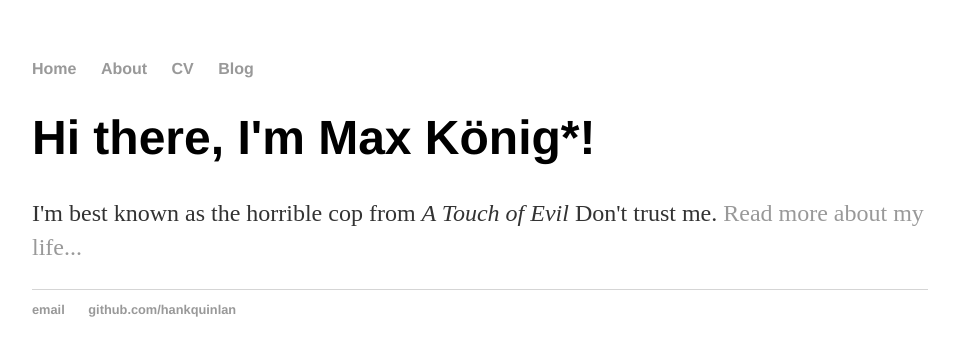
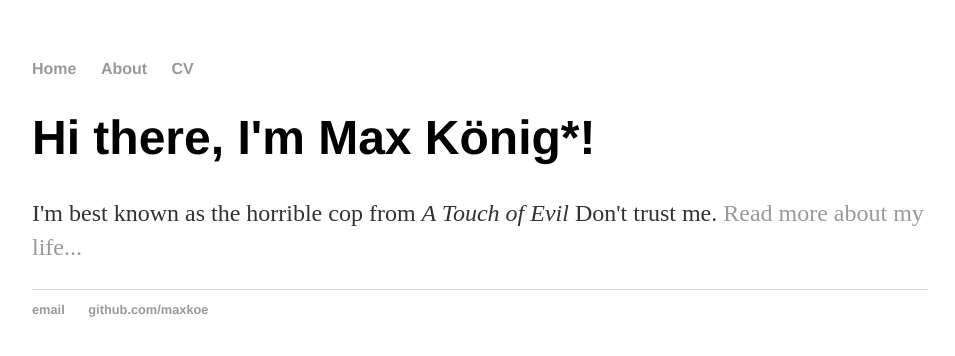
Before and after one commit to maxkoe/maxkoe.github.io, a Jekyll site: the page built from index.html, in a window 1280 px wide. Shown: the top 356 px of the page, without its empty margins (160-1115 px from the left). Built offline with Jekyll 4.4.1, drawn with Linux system fonts in a browser that asks for light colours.

Commit message:
Update default.html

```diff
--- a/_layouts/default.html
+++ b/_layouts/default.html
@@ -11,7 +11,7 @@
 	        		<li><a href="/">Home</a></li>
 		        	<li><a href="/about">About</a></li>
 	        		<li><a href="/cv">CV</a></li>
-	        		<li><a href="/blog">Blog</a></li>
+	        		<!--<li><a href="/blog">Blog</a></li>-->
 	    		</ul>
 			</nav>
 			<div class="container">
@@ -21,8 +21,8 @@
 			</div><!-- /.container -->
 			<footer>
 	    		<ul>
-	        		<li><a href="mailto:hankquinlanhub@gmail.com">email</a></li>
-	        		<li><a href="https://github.com/hankquinlan">github.com/hankquinlan</a></li>
+	        		<li><a href="mailto:maximilian.koe@gmail.com">email</a></li>
+	        		<li><a href="https://github.com/maxkoe">github.com/maxkoe</a></li>
 				</ul>
 			</footer>
 		</body>
```
